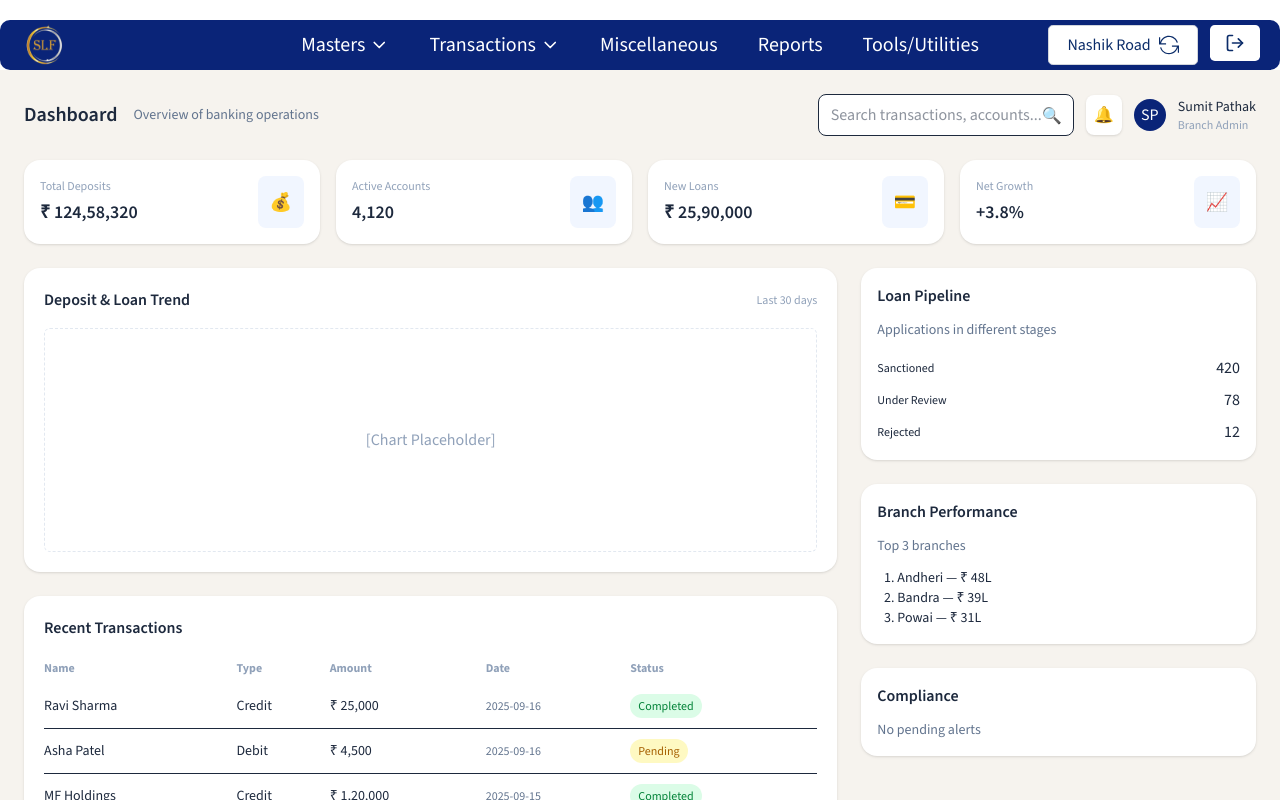
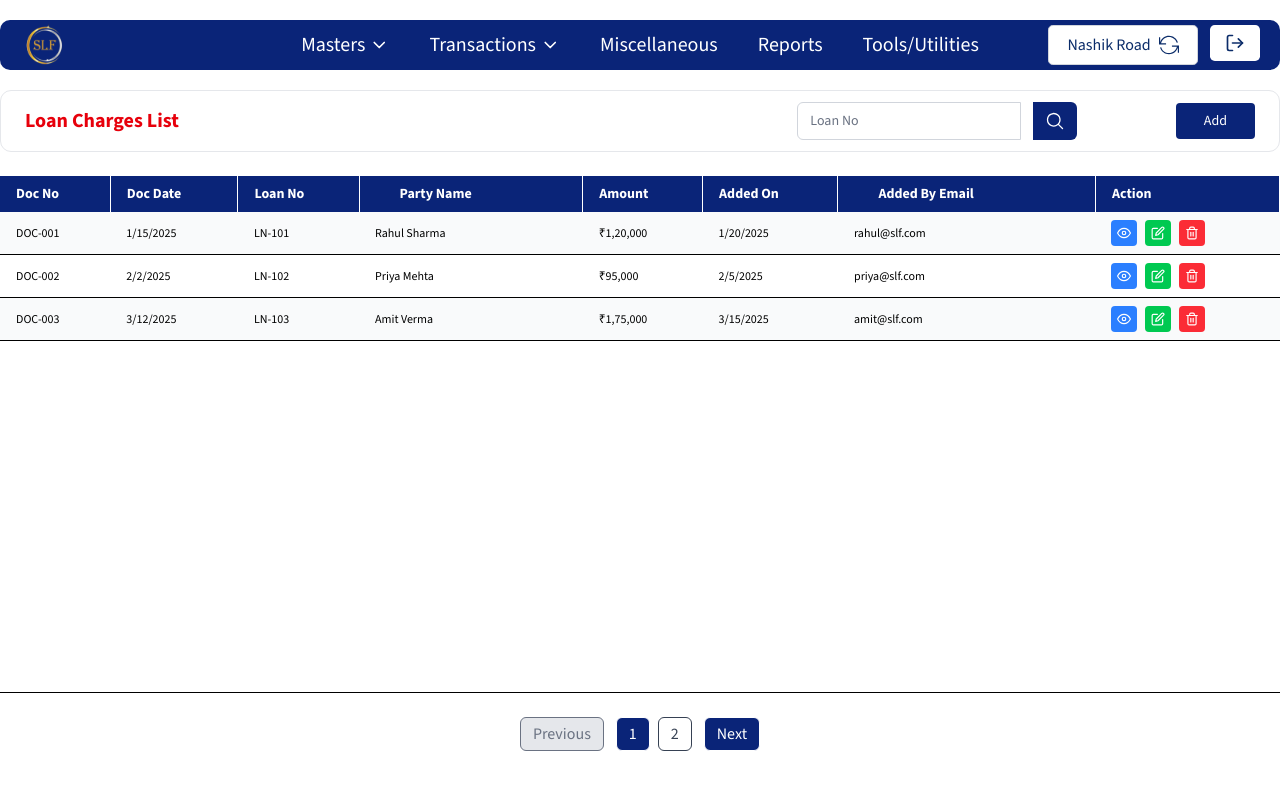
Before and after one commit to TechMET-Solutions/SLF, a React (Vite) app: page /Loan-Charges-List in a window 1280 px wide. Before the commit this address led to /. Shown: the top 800 px of the page. Built offline with nearby package versions, Linux system fonts and the light colour scheme.

Commit message:
Rename LoanChanges to LoanChargesList and update routing in Navbar

```diff
--- a/src/App.jsx
+++ b/src/App.jsx
@@ -42,7 +42,7 @@ import LoanEnquiry from "./TrasactionPages/LoanEnquiry";
 import CancelledLoan from "./TrasactionPages/CancelledLoan";
 import AddGoldLoanApplication from "./TrasactionPages/AddGoldLoanApplication";
 import NOC from "./TrasactionPages/NOC";
-import LoanChanges from "./TrasactionPages/LoanChanges";
+import LoanChargesList from "./TrasactionPages/LoanChargesList";
 import AuctionCreation from "./TrasactionPages/AuctionCreation";
 import CreditNote from "./TrasactionPages/CreditNote";
 import DebitNote from "./TrasactionPages/DebitNote";
@@ -124,7 +124,7 @@ function App() {
             element={<AddGoldLoanApplication />}
           />
           <Route path="/NOC" element={<NOC />} />
-          <Route path="/Loan-Changes" element={<LoanChanges />} />
+          <Route path="/Loan-Charges-List" element={<LoanChargesList />} />
           <Route path="/Area" element={<Area />} />
 
           {/* Auction */}
--- a/src/Component/Navbar.jsx
+++ b/src/Component/Navbar.jsx
@@ -337,14 +337,14 @@ const Navbar = () => {
                         Loan Application
                       </Link>
                       <Link
-                        to="/Loan-Changes"
+                        to="/Loan-Charges-List"
                         className="px-4 py-2 hover:bg-gray-100 text-left"
                         onClick={() => {
                           setIsTransactionsOpen(false);
                           setIsGoldLoanOpen(false);
                         }}
                       >
-                        Loan Changes
+                        Loan Charges List
                       </Link>
                     </div>
                   )}
--- a/src/TrasactionPages/LoanChanges.jsx
+++ /dev/null
@@ -1,40 +0,0 @@
-import React, { useEffect } from 'react'
-import { useNavigate } from "react-router-dom";
-
-
-
-function LoanChanges() {
-
-    useEffect(() => {
-            document.title = "SLF | Loan Changes";
-        }, []);
-
-    const navigate = useNavigate();
-
-    return (
-        <div className="min-h-screen w-full">
-            {/* Header */}
-            <div className="flex justify-center">
-                <div className="flex items-center px-6 py-4 border-b mt-5 w-[1290px] h-[62px] border rounded-[11px] border-gray-200 justify-between">
-                    <h2 className="text-red-600 font-bold text-[20px]">Loan Changes</h2>
-                    <div className="flex gap-3">
-                        <button
-                            className="bg-[#0A2478] text-white text-sm rounded px-4 py-1 cursor-pointer"
-                        // onClick={() => handleOpenModal(null)}
-                        >
-                            Add
-                        </button>
-                        <button
-                            className="bg-[#C1121F] text-white text-sm rounded px-4 py-1 cursor-pointer"
-                            onClick={() => navigate("/dashboard")}
-                        >
-                            Exit
-                        </button>
-                    </div>
-                </div>
-            </div>
-        </div>
-    )
-}
-
-export default LoanChanges
--- /dev/null
+++ b/src/TrasactionPages/LoanChargesList.jsx
@@ -0,0 +1,266 @@
+import React, { useEffect, useState } from "react";
+import { useNavigate } from "react-router-dom";
+import { HiMagnifyingGlass } from "react-icons/hi2";
+import { FiEye, FiEdit, FiTrash2 } from "react-icons/fi";
+
+function Pagination({ currentPage, totalPages, onPageChange }) {
+  return (
+    <div className="flex justify-center items-center gap-3 mt-6 mb-10">
+      <button
+        onClick={() => onPageChange(currentPage - 1)}
+        disabled={currentPage === 1}
+        className={`px-3 py-1 border rounded-md ${
+          currentPage === 1
+            ? "bg-gray-200 text-gray-500 cursor-not-allowed"
+            : "bg-[#0A2478] text-white"
+        }`}
+      >
+        Previous
+      </button>
+
+      <div className="flex gap-2">
+        {Array.from({ length: totalPages }, (_, i) => (
+          <button
+            key={i + 1}
+            onClick={() => onPageChange(i + 1)}
+            className={`px-3 py-1 border rounded-md ${
+              currentPage === i + 1
+                ? "bg-[#0A2478] text-white"
+                : "bg-white text-gray-700"
+            }`}
+          >
+            {i + 1}
+          </button>
+        ))}
+      </div>
+
+      <button
+        onClick={() => onPageChange(currentPage + 1)}
+        disabled={currentPage === totalPages}
+        className={`px-3 py-1 border rounded-md ${
+          currentPage === totalPages
+            ? "bg-gray-200 text-gray-500 cursor-not-allowed"
+            : "bg-[#0A2478] text-white"
+        }`}
+      >
+        Next
+      </button>
+    </div>
+  );
+}
+
+function LoanChargesList() {
+  useEffect(() => {
+    document.title = "SLF | Loan Charges";
+  }, []);
+
+  const navigate = useNavigate();
+
+  // 🔹 Dummy Data
+  const [data] = useState([
+    {
+      id: 1,
+      docNo: "DOC-001",
+      docDate: "2025-01-15",
+      loanNo: "LN-101",
+      partyName: "Rahul Sharma",
+      amount: "₹1,20,000",
+      addedOn: "2025-01-20",
+      addedByEmail: "rahul@slf.com",
+    },
+    {
+      id: 2,
+      docNo: "DOC-002",
+      docDate: "2025-02-02",
+      loanNo: "LN-102",
+      partyName: "Priya Mehta",
+      amount: "₹95,000",
+      addedOn: "2025-02-05",
+      addedByEmail: "priya@slf.com",
+    },
+    {
+      id: 3,
+      docNo: "DOC-003",
+      docDate: "2025-03-12",
+      loanNo: "LN-103",
+      partyName: "Amit Verma",
+      amount: "₹1,75,000",
+      addedOn: "2025-03-15",
+      addedByEmail: "amit@slf.com",
+    },
+    {
+      id: 4,
+      docNo: "DOC-004",
+      docDate: "2025-04-08",
+      loanNo: "LN-104",
+      partyName: "Sneha Patil",
+      amount: "₹80,000",
+      addedOn: "2025-04-10",
+      addedByEmail: "sneha@slf.com",
+    },
+    {
+      id: 5,
+      docNo: "DOC-005",
+      docDate: "2025-05-01",
+      loanNo: "LN-105",
+      partyName: "Vikas Rao",
+      amount: "₹1,00,000",
+      addedOn: "2025-05-03",
+      addedByEmail: "vikas@slf.com",
+    },
+    {
+      id: 6,
+      docNo: "DOC-006",
+      docDate: "2025-06-10",
+      loanNo: "LN-106",
+      partyName: "Neha Kulkarni",
+      amount: "₹1,50,000",
+      addedOn: "2025-06-13",
+      addedByEmail: "neha@slf.com",
+    },
+  ]);
+
+  // 🔹 Pagination Logic
+  const [currentPage, setCurrentPage] = useState(1);
+  const rowsPerPage = 3;
+  const totalPages = Math.ceil(data.length / rowsPerPage);
+
+  const handlePageChange = (page) => {
+    if (page >= 1 && page <= totalPages) setCurrentPage(page);
+  };
+
+  const indexOfLastRow = currentPage * rowsPerPage;
+  const indexOfFirstRow = indexOfLastRow - rowsPerPage;
+  const currentRows = data.slice(indexOfFirstRow, indexOfLastRow);
+
+  // 🔹 Action Handlers
+  const handleView = (row) => {
+    alert(`Viewing ${row.docNo}`);
+  };
+
+  const handleEdit = (row) => {
+    alert(`Editing ${row.docNo}`);
+  };
+
+  const handleDelete = (row) => {
+    if (window.confirm(`Are you sure you want to delete ${row.docNo}?`)) {
+      alert(`${row.docNo} deleted`);
+    }
+  };
+
+  return (
+    <div className="min-h-screen w-full">
+      {/* 🔹 Header */}
+      <div className="flex justify-center">
+        <div className="flex items-center px-6 py-4 border-b mt-5 w-[1290px] h-[62px] border rounded-[11px] border-gray-200 justify-between">
+          <h2 className="text-red-600 font-bold text-[20px]">
+            Loan Charges List
+          </h2>
+
+          {/* 🔹 Search Box */}
+          <div className="flex items-right gap-3 ml-130">
+            <input
+              type="text"
+              placeholder="Loan No"
+              className="border border-gray-300 rounded-l-md px-3 py-2 text-sm w-56 focus:outline-none focus:ring-2 focus:ring-[#0A2478] placeholder-gray-500"
+            />
+            <button className="bg-[#0A2478] px-3 py-2 rounded-r-md flex items-center justify-center">
+              <HiMagnifyingGlass className="text-white w-5 h-5" />
+            </button>
+          </div>
+
+          <div className="flex gap-3">
+            <button
+              onClick={() => navigate("/add-loan-charge")}
+              className="bg-[#0A2478] text-white text-sm rounded px-7 py-2 cursor-pointer"
+            >
+              Add
+            </button>
+          </div>
+        </div>
+      </div>
+
+      {/* 🔹 Table Section */}
+      <div className="flex justify-center">
+        <div className="overflow-x-auto mt-6 w-[1300px] h-[500px]">
+          <table className="w-full border-collapse">
+            <thead className="bg-[#0A2478] text-white text-sm">
+              <tr>
+                <th className="px-4 py-2 text-left border-r">Doc No</th>
+                <th className="px-4 py-2 text-left border-r">Doc Date</th>
+                <th className="px-4 py-2 text-left border-r">Loan No</th>
+                <th className="px-10 py-2 text-left border-r">Party Name</th>
+                <th className="px-4 py-2 text-left border-r">Amount</th>
+                <th className="px-4 py-2 text-left border-r">Added On</th>
+                <th className="px-10 py-2 text-left border-r">Added By Email</th>
+                <th className="px-4 py-2 text-left border-r">Action</th>
+              </tr>
+            </thead>
+
+            <tbody className="text-[12px]">
+              {currentRows.map((row, index) => (
+                <tr
+                  key={row.id}
+                  className={`border-b ${
+                    index % 2 === 0 ? "bg-gray-50" : "bg-white"
+                  }`}
+                >
+                  <td className="px-4 py-2">{row.docNo}</td>
+                  <td className="px-4 py-2">
+                    {new Date(row.docDate).toLocaleDateString()}
+                  </td>
+                  <td className="px-4 py-2">{row.loanNo}</td>
+                  <td className="px-4 py-2">{row.partyName}</td>
+                  <td className="px-4 py-2">{row.amount}</td>
+                  <td className="px-4 py-2">
+                    {new Date(row.addedOn).toLocaleDateString()}
+                  </td>
+                  <td className="px-4 py-2">{row.addedByEmail}</td>
+
+                  {/* 🔹 Action Buttons */}
+                  <td className="px-4 py-2 flex items-center gap-2">
+                    <button
+                      onClick={() => handleView(row)}
+                      className="bg-blue-500 hover:bg-blue-600 p-1.5 rounded text-white"
+                      title="View"
+                    >
+                      <FiEye className="text-sm" />
+                    </button>
+                    <button
+                      onClick={() => handleEdit(row)}
+                      className="bg-green-500 hover:bg-green-600 p-1.5 rounded text-white"
+                      title="Edit"
+                    >
+                      <FiEdit className="text-sm" />
+                    </button>
+                    <button
+                      onClick={() => handleDelete(row)}
+                      className="bg-red-500 hover:bg-red-600 p-1.5 rounded text-white"
+                      title="Delete"
+                    >
+                      <FiTrash2 className="text-sm" />
+                    </button>
+                  </td>
+                </tr>
+              ))}
+            </tbody>
+          </table>
+        </div>
+      </div>
+      <div className="flex justify-center mt-4">
+  <div className="w-[1300px] border-t border-black"></div>
+</div>
+
+      {/* 🔹 Pagination */}
+      {totalPages > 1 && (
+        <Pagination
+          currentPage={currentPage}
+          totalPages={totalPages}
+          onPageChange={handlePageChange}
+        />
+      )}
+    </div>
+  );
+}
+
+export default LoanChargesList;
```
